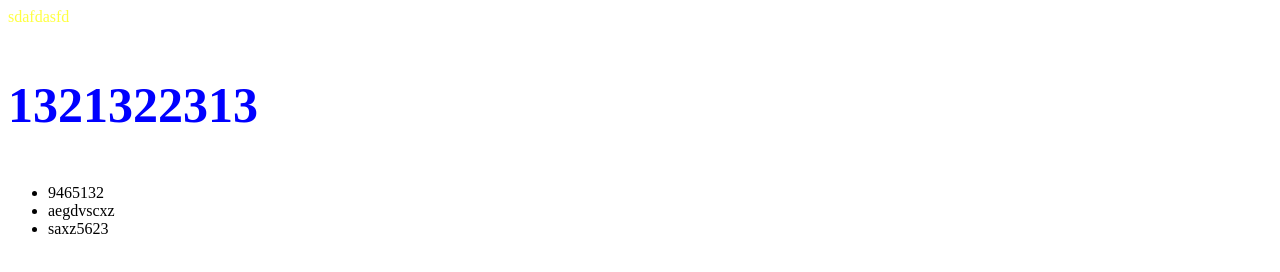
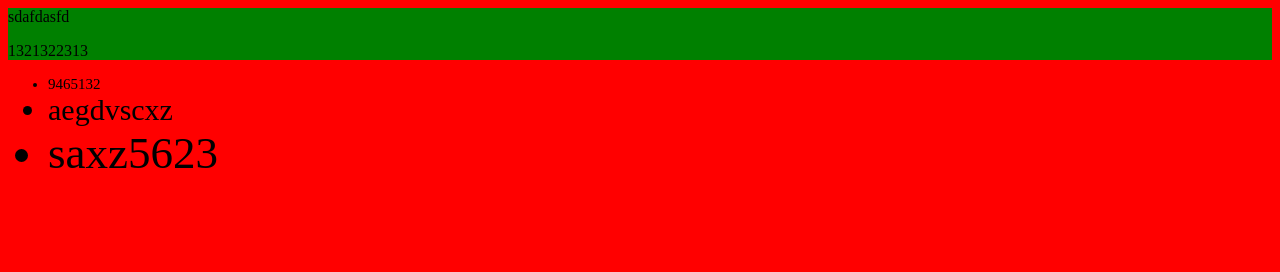
Before and after one commit to lazyCookies/Warehouse, a plain HTML site: page sass/html/01.html in a window 1280 px wide. Drawn offline with Linux system fonts and the light colour scheme.

Commit message:
Add files via upload

```diff
--- a/sass/scss/01.scss
+++ b/sass/scss/01.scss
@@ -6,11 +6,12 @@
 //我是作者
 /*!我是强调注释作者*/
 
+
 // sass中的作用域
 // sass中的作用域类似于ES6中的作用域
 
 //此时的$color就是在全局作用域
-$color: red;
+$color:red;
 // body{
 //     // 我们可以在块级作用域中引用他
 //     background-color: $color;
@@ -24,14 +25,14 @@ $color: red;
 
 // 那么如何让其他作用于可以也使用块级作用域中的变量呢？
 // 我们可以在块级作用域变量后添加英文!global
-// body {
-//   $color1: green !global;
-//   //   background-color: $color;
-// }
-// div {
-//   // 此时再用变量$color1就不会报错了
-//   background-color: $color1;
-// }
+body{
+    $color1:green !global;
+    background-color: $color;
+}
+div{
+    // 此时再用变量$color1就不会报错了
+    background-color: $color1;
+}
 
 // sass中的数据类型
     // 数字：1，13，2.3，10px,4a
@@ -56,16 +57,11 @@ $color: red;
 // 此时数组中有4个元素
 $list1: 10px 20px 30px 40px;
 // 此时数组中有4个元素
-$list1: 10px,
-20px,
-30px,
-40px;
+$list1: 10px,20px,30px,40px;
 // 此时数组中有两个元素
-$list2: 10px 20px,
-30px 40px;
+$list2: 10px 20px,30px 40px;
 // 此时数组中有两个元素
-$list2: (10px 20px),
-(30px 40px);
+$list2: (10px 20px),(30px 40px);
 // 此时数组中有两个元素
 $list2: (10px 20px) (30px 40px);
 
@@ -82,6 +78,8 @@ $list2: (10px 20px) (30px 40px);
 // body{
 //     width: $num;
 // }
+
+
 
 // / （除）
 // sass进行除法运算时不会四舍五入，但是会精确到小数点后5位
@@ -104,7 +102,7 @@ $list2: (10px 20px) (30px 40px);
 // >=
 // <=
 // ==
-// !==
+// !=
 
 // 注意一下：
 // $a: 1 == 1px;  //true
@@ -120,14 +118,14 @@ $list2: (10px 20px) (30px 40px);
 // not  非
 
 // 颜色值的运算
-$rgb: #010203+#040506;
+$rgb: #010203 + #040506;
 // 此时颜色值会分为三个值来运算
 // 01 + 04
 // 02 + 05
 // 03 + 06
 // 乘法同理
 
-$colors: rgba(255, 0, 0, 0.75)+rgba(0, 255, 0, 0.75);
+$colors: rgba(255,0,0,0.75) + rgba(0,255,0,0.75);
 // 运算此种类型的颜色值时，最后一位的透明度必须一样，否则会报错
 // body{
 //     background-color: $rgb;
@@ -139,74 +137,6 @@ $colors: rgba(255, 0, 0, 0.75)+rgba(0, 255, 0, 0.75);
 // 1.*  /   %
 // 2.+    -
 // 3.>   <   >=   <=
-
-// 在我们写html时，很多情况下都是盒子套盒子，但是在这样的情况下，我们用css给指定元素添加样式时就很麻烦，需要逐层选择这个元素
-// 然后给其添加样式。同时，如果要给这个大盒子里的另一个元素添加样式，我们就又需要再重新选择一遍，就很麻烦
-// 然而，在sass中我们不需要这么麻烦的去选择，在sass中可以可以这样写
-$fw: 900;
-$fz: 50px;
-
-.div {
-  span {
-    color: $colors;
-  }
-
-  .text {
-    font-size: $fz;
-
-    p {
-      font-weight: $fw;
-    }
-  }
-}
-
-// 插值语法
-// 我们可以把一些经常重复出现的css属性或选择器或者一些比较长的属性等等，写入一个字符串中，用的时候写出这个变量即可
-$f: ".text";
-$colorp: blue;
-
-#{$f} p {
-  color: $colorp;
-}
-
-// 当前对象选择器，或者叫this，总之他表示的是当前对象
-#{$f} {
-  &:hover {
-    background-color: $colors;
-  }
-}
-
-// 默认值   !default
-$con: skyblue !default;
-
-// $con: black;
-p {
-  &:hover {
-    //   此时鼠标移到p标签上背景变成黑色
-    // 如果172行没有声明$con，那么鼠标移入p标签背景会变成天蓝色
-    background-color: $con;
-  }
-}
-
-// 意思就是：如果你没有声明这个变量，那么他会按照添加了!default的$con的属性来，如果声明了，那么就按照新声明的来
-// 如果新声明的变量值为null，那么也会按照默认的来
-
-// @import   引入文件
-// @import不能引入css文件，或者文件名以http://开头，文件名不能是url()
-// @import可以同时引入多个文件，不过需要用逗号(,)分隔  如：
-// @import '01.html','01.min.css';
-// 如果一个文件的文件名是唯一的，那么引入的时候可以不用写后缀名
-
-// 媒体查询,和css差不多
-// @media
-
-// 属性继承，@extend
-// .box{
-//     color: green;
-// }
-// .box1{
-//     @extend .div;
-// }
 
 // 属性继承     @extend
 // .div{
```
Also changed, not shown: sass/css/01.css. Lines whose indentation alone changed are shown as unchanged.
